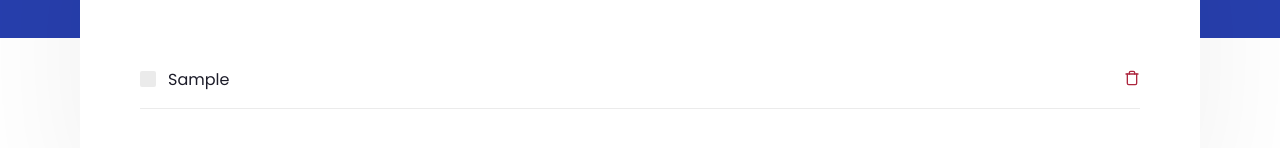
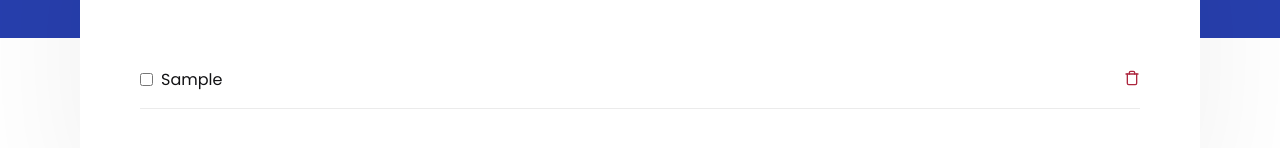
Before and after one commit to wilsoniwano/desafio-conceitos-do-react, a React app: page / in a window 1280 px wide. Both pictures are taken after typing "Sample" into the empty fields and a click on the button 1118 px from the left and 221 px from the top of the page. Shown: the part 246-394 px from the top of the page. Built offline with nearby package versions, Linux system fonts and the light colour scheme.

Commit message:
Melhorias de acessibilidade

```diff
--- a/src/components/TaskList.tsx
+++ b/src/components/TaskList.tsx
@@ -113,8 +113,8 @@ export function TaskList() {
                     onClick={() => handleToggleTaskCompletion(task.id)}
                   />
                   <span className="checkmark"></span>
+                  <span className="task-label">{task.title}</span>
                 </label>
-                <p>{task.title}</p>
               </div>
 
               <button
--- a/src/styles/tasklist.scss
+++ b/src/styles/tasklist.scss
@@ -37,7 +37,7 @@ section.task-list {
         border: 0;
 
         &::placeholder {
-          color: var(--text-light)
+          color: var(--text-light);
         }
       }
 
@@ -71,7 +71,7 @@ section.task-list {
         display: flex;
         justify-content: space-between;
         align-items: center;
-        border-bottom: 1px solid #EBEBEB;
+        border-bottom: 1px solid #ebebeb;
         padding: 1rem 0;
 
         div {
@@ -86,57 +86,20 @@ section.task-list {
           }
 
           &.completed {
-            p {
-              text-decoration:line-through;
+            .task-label {
+              text-decoration: line-through;
               opacity: 0.6;
             }
           }
 
           .checkbox-container {
-            display: block;
+            display: flex;
+            align-items: center;
             position: relative;
-            padding-left: 14px;
-            margin-bottom: 18px;
 
             input {
-              position: absolute;
-              opacity: 0;
-              cursor: pointer;
-              height: 0;
-              width: 0;
-
-              &:checked {
-                & ~ .checkmark {
-                  background-color: var(--blue);
-                }
-
-                & ~ .checkmark:after {
-                  display: block;
-                }
-              }
-            }
-
-            .checkmark {
-              position: absolute;
-              top: 0;
-              left: 0;
-              width: 16px;
-              height: 16px;
-              background-color: var(--background);
-              border-radius: 2px;
-
-              &:after {
-                content: "";
-                position: absolute;
-                display: none;
-                left: 6px;
-                top: 3px;
-                width: 3px;
-                height: 6px;
-                border: solid white;
-                border-width: 0 2px 2px 0;
-                transform: rotate(45deg);
-              }
+              margin-right: 8px;
+              background-color: red;
             }
           }
         }
@@ -151,7 +114,7 @@ section.task-list {
 
           &:hover {
             svg {
-              filter: brightness(0.5)
+              filter: brightness(0.5);
             }
           }
         }
```
